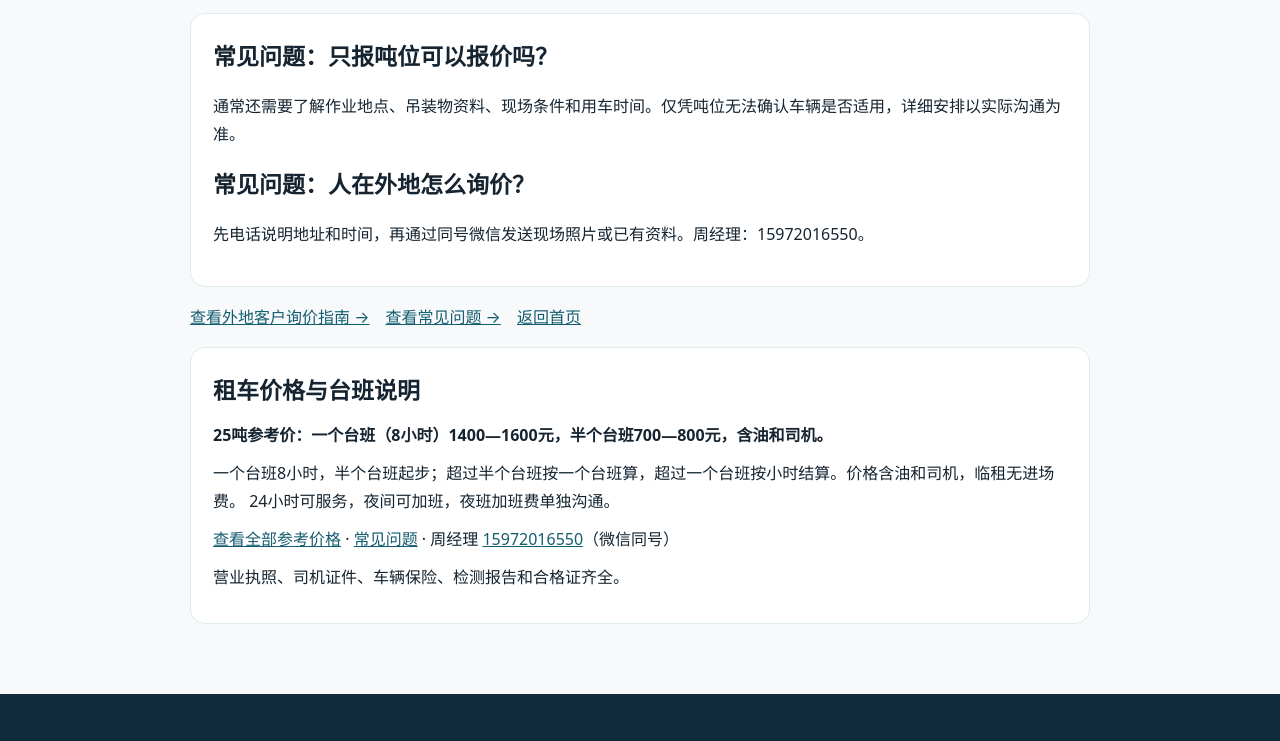
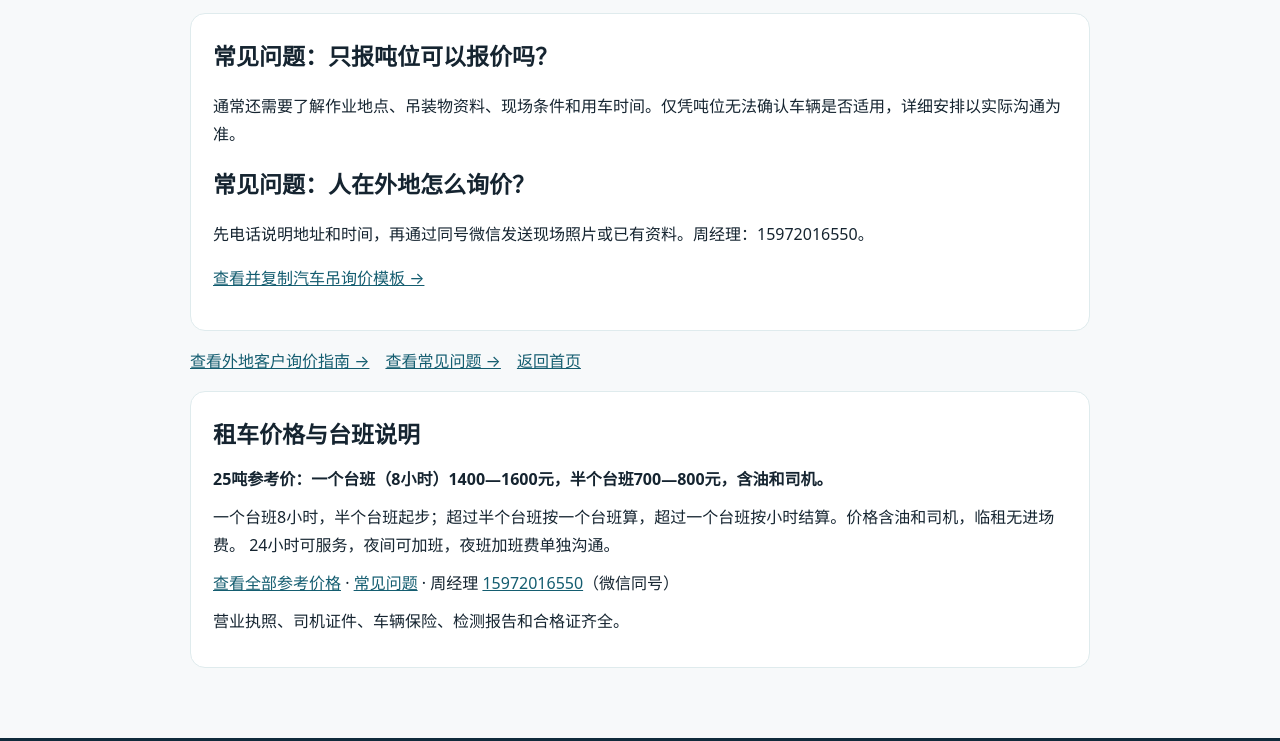
Before and after one commit to a15972016550-ops/wuhan-jiahao-crane, a plain HTML site: page xunjia.html in a window 1280 px wide. Shown: the part 1587-2328 px from the top of the page. Drawn offline with Linux system fonts and the light colour scheme.

Commit message:
Link inquiry template from inquiry guide [skip indexnow]

```diff
--- a/xunjia.html
+++ b/xunjia.html
@@ -37,7 +37,7 @@
       <div class="card"><h2>三、作业位置和现场照片</h2><p>提供进场道路、场地入口、计划停车和支车位置的照片，并说明已知的作业高度、站车位置到起吊点与落位点的水平距离，以及附近障碍物；不确定的数据注明待核实。车辆能否进入、具体车型和作业方案需要结合现场条件再确认。</p></div>
       <div class="card"><h2>四、报价范围和配合安排</h2><p>说明预计作业时长、是否需要夜间施工，以及进出场、等待或超时等项目希望如何计费。请在安排前核对报价包含的内容和双方约定。</p></div>
       <div class="card"><h2>嘉豪吊装可咨询什么服务？</h2><p>可安排8、10、12、25、35、50、80、100、130、200、300、400、500、600、800吨汽车吊。嘉豪有自有多吨位车辆；特殊吨位或临时车辆不足时可同行协调，具体车辆与档期逐单确认。</p><p>武汉汉阳、沌口一带，以老关村地铁站为中心30公里以内服务；10—15公里为重点服务区，具体到场时间以车辆档期和交通情况为准。30公里外能否承接待确认。</p></div>
-      <div class="card"><h2>常见问题：只报吨位可以报价吗？</h2><p>通常还需要了解作业地点、吊装物资料、现场条件和用车时间。仅凭吨位无法确认车辆是否适用，详细安排以实际沟通为准。</p><h2>常见问题：人在外地怎么询价？</h2><p>先电话说明地址和时间，再通过同号微信发送现场照片或已有资料。周经理：15972016550。</p></div>
+      <div class="card"><h2>常见问题：只报吨位可以报价吗？</h2><p>通常还需要了解作业地点、吊装物资料、现场条件和用车时间。仅凭吨位无法确认车辆是否适用，详细安排以实际沟通为准。</p><h2>常见问题：人在外地怎么询价？</h2><p>先电话说明地址和时间，再通过同号微信发送现场照片或已有资料。周经理：15972016550。</p><p><a href="./xunjia-moban.html">查看并复制汽车吊询价模板 →</a></p></div>
     </article>
     <p><a href="./guide.html">查看外地客户询价指南 →</a>　<a href="./faq.html">查看常见问题 →</a>　<a href="./">返回首页</a></p>
   <section class="card geo-panel" aria-label="租赁事实与价格"><h2>租车价格与台班说明</h2><p><strong>25吨参考价：一个台班（8小时）1400—1600元，半个台班700—800元，含油和司机。</strong></p><p>一个台班8小时，半个台班起步；超过半个台班按一个台班算，超过一个台班按小时结算。价格含油和司机，临租无进场费。 24小时可服务，夜间可加班，夜班加班费单独沟通。</p><p><a href="./jiage.html">查看全部参考价格</a> · <a href="./faq.html">常见问题</a> · 周经理 <a href="tel:15972016550">15972016550</a>（微信同号）</p><p>营业执照、司机证件、车辆保险、检测报告和合格证齐全。</p></section></main>
```
